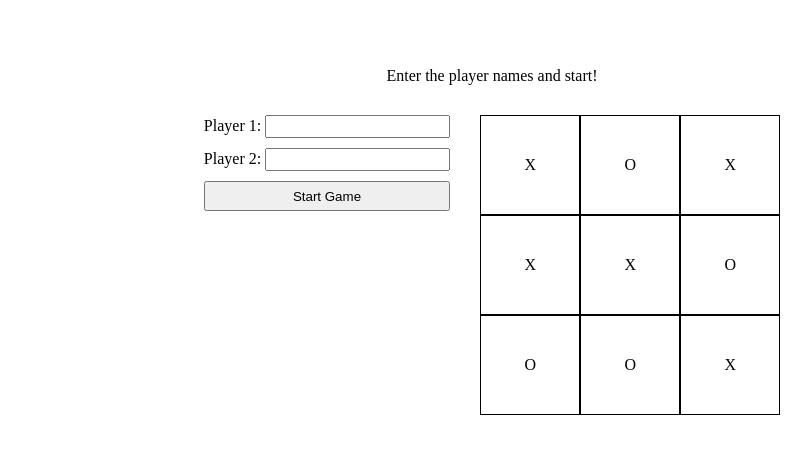
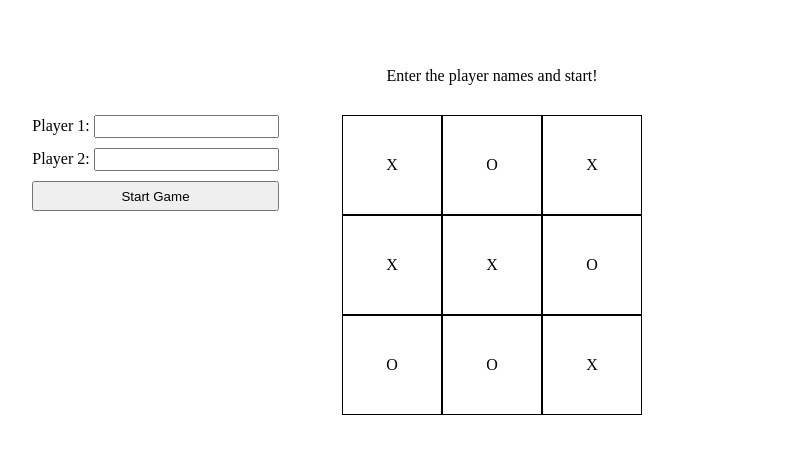
Before and after one commit to CharliePieczonka/odin-tic-tac-toe, a plain HTML site: page index.html in a window 1280 px wide. Shown: the part 70-524 px from the top of the page, without its empty margins (148-959 px from the left). Drawn offline with Linux system fonts and the light colour scheme.

Commit message:
Reformat layout with grid

```diff
--- a/index.html
+++ b/index.html
@@ -15,7 +15,6 @@
         <p id="message">Enter the player names and start!</p>
     </div>
     <div class="contentContainer">
-        <div class="contentInner">
         <div class="admin">
             <div class="playerInfo">
                 <label for="player1">Player 1:</label>
@@ -45,9 +44,5 @@
             </div>
         </div>
     </div>
-
-    </div>
-
-
 </body>
 </html>
--- a/style.css
+++ b/style.css
@@ -23,17 +23,15 @@ padding-top: 20px;
 .contentContainer {
     display: grid;
     justify-content: center;
-}
-
-.contentInner {
-    display: flex;
-    gap: 30px;
+    grid-template-columns: 1fr 1fr 1fr;
 }
 
 .admin {
     display: flex;
     flex-direction: column;
     gap: 10px;
+    grid-column: 1 / 2;
+    justify-self: right;
 }
 
 input {
@@ -47,6 +45,8 @@ button {
 .gameBoard {
     display: flex;
     flex-direction: column;
+    grid-column: 2 / 3;
+    justify-self: center;
 }
 
 .row {
```
Lines whose indentation alone changed are shown as unchanged.
